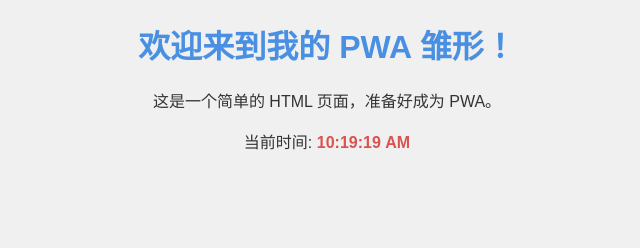
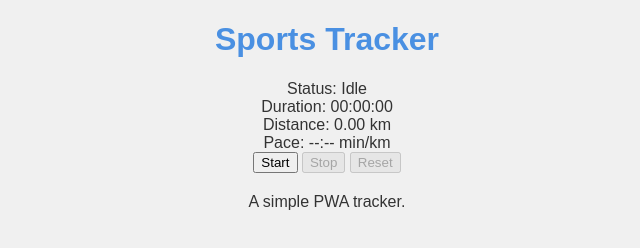
Before and after one commit to PragueLove/my-basic-pwa, a plain HTML site: page index.html in a window 1280 px wide. Shown: the whole page, without its empty margins (313-953 px from the left). Drawn offline with nearby package versions, Linux system fonts and the light colour scheme.

Commit message:
Update index.html

```diff
--- a/index.html
+++ b/index.html
@@ -2,29 +2,55 @@
 <html lang="en">
 <head>
     <meta charset="UTF-8">
-    <meta name="viewport" content="width=device-width, initial-scale=1.0">
-    <!-- 链接 Manifest 文件 -->
+    <meta name="viewport" content="width=device-width, initial-scale=1.0, maximum-scale=1.0, user-scalable=no">
+    <title>Sports Tracker PWA</title>
+
+    <!-- PWA Manifest & Theme -->
     <link rel="manifest" href="manifest.json">
-    <!-- 定义主题颜色 (可选, 但推荐) -->
-    <meta name="theme-color" content="#4A90E2">
-    <!-- iOS Safari 的 PWA 相关设置 (可选) -->
-    <!-- 替换以下过期标签 -->
-    <meta name="mobile-web-app-capable" content="yes">
-    <meta name="apple-mobile-web-app-capable" content="yes"> <!-- 可保留但非必要 -->
+    <meta name="theme-color" content="#3498db">
     <meta name="apple-mobile-web-app-capable" content="yes">
     <meta name="apple-mobile-web-app-status-bar-style" content="black-translucent">
-    <meta name="apple-mobile-web-app-title" content="My PWA">
+    <meta name="apple-mobile-web-app-title" content="Sports Tracker">
     <link rel="apple-touch-icon" href="images/icons/icon-192x192.png">
-    <!-- 链接 CSS -->
+
+    <!-- Leaflet CSS (from CDN) -->
+    <link rel="stylesheet" href="https://unpkg.com/leaflet@1.9.4/dist/leaflet.css"
+          integrity="sha256-p4NxAoJBhIIN+hmNHrzRCf9tD/miZyoHS5obTRR9BMY="
+          crossorigin=""/>
+
+    <!-- App Styles -->
     <link rel="stylesheet" href="style.css">
-    <title>我的基础 PWA</title>
 </head>
 <body>
-    <h1>欢迎来到我的 PWA 雏形！</h1>
-    <p>这是一个简单的 HTML 页面，准备好成为 PWA。</p>
-    <p>当前时间: <span id="time"></span></p>
+    <header>
+        <h1>Sports Tracker</h1>
+    </header>
 
-    <!-- 链接 JavaScript 文件 (确保在 body 结束前加载) -->
+    <main>
+        <div id="map"></div>
+        <div id="info-panel">
+            <div class="metric">Status: <span id="status">Idle</span></div>
+            <div class="metric">Duration: <span id="duration">00:00:00</span></div>
+            <div class="metric">Distance: <span id="distance">0.00</span> km</div>
+            <div class="metric">Pace: <span id="pace">--:--</span> min/km</div>
+        </div>
+        <div id="controls">
+            <button id="startButton">Start</button>
+            <button id="stopButton" disabled>Stop</button>
+            <button id="resetButton" disabled>Reset</button>
+        </div>
+    </main>
+
+    <footer>
+        <p>A simple PWA tracker.</p>
+    </footer>
+
+    <!-- Leaflet JavaScript (from CDN) -->
+    <script src="https://unpkg.com/leaflet@1.9.4/dist/leaflet.js"
+            integrity="sha256-20nQCchB9co0qIjJZRGuk2/Z9VM+kNiyxNV1lvTlZBo="
+            crossorigin=""></script>
+
+    <!-- App JavaScript -->
     <script src="scripts.js"></script>
 </body>
 </html>
```
